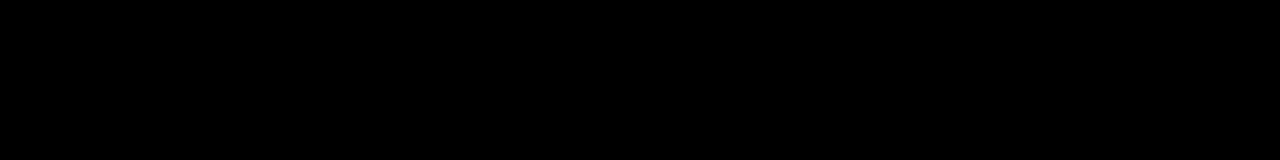
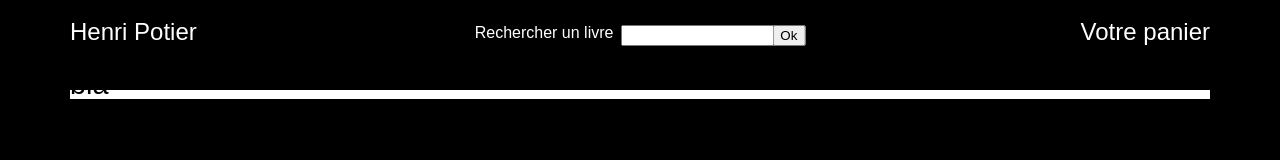
Before and after one commit to Abibibi/henri-potier, a React app: page / in a window 1280 px wide. Built offline with nearby package versions, Linux system fonts and the light colour scheme.

Commit message:
header ok

```diff
--- a/src/components/App/app.scss
+++ b/src/components/App/app.scss
@@ -1,5 +1,6 @@
 #app {
-  font-size: 1.2em;
-  text-align: center;
-  margin: 1em;
+  display: flex;
+  flex-direction: column;
+  justify-content: center;
+  align-items: center;
 }
--- a/src/components/App/index.js
+++ b/src/components/App/index.js
@@ -3,11 +3,13 @@ import React from 'react';
 
 // == Import : local
 import './app.scss';
+import Home from '../../pages/Home';
+
 
 // == Composant
 const App = () => (
   <div id="app">
-    App React
+    <Home />
   </div>
 );
 
--- a/src/components/Header/Header.js
+++ b/src/components/Header/Header.js
@@ -1,16 +1,29 @@
 import styled from 'styled-components';
 import { SCREEN } from '../../styles/theme';
 
+
 const HeaderStyled = styled.header`
   background: ${({ theme }) => theme.color.black};
+  font-size: ${({ theme }) => theme.font.XXS};
+  color: ${({ theme }) => theme.color.white};
   width: 100%;
   max-width: 1140px;
   height: 80px;
-  top: 0;
+  top: 20px;
+  position: relative;
   display: flex;
+  flex-direction: column;
   justify-content: space-between;
-  align-items: center;
-  position: fixed;
+
+  div:first-child {
+    display: flex;
+    flex-direction: row;
+    justify-content: space-between;
+  }
+
+  @media only screen and (max-width: 1139px) {
+    padding: 0 ${({ theme }) => theme.spacing.S};
+  }
 
   ${SCREEN.DESKTOP} {
     height: 70px;
@@ -23,8 +36,48 @@ const HeaderStyled = styled.header`
     font-size: ${({ theme }) => theme.font.S};
   }
 
-  @media only screen and (max-width: 1139px) {
-    padding: 0 ${({ theme }) => theme.spacing.L};
+  form {
+
+    label {
+      font-size: 1rem;
+    }
+
+    div {
+      width: 100%;
+      position: relative;
+    }
+
+    button {
+      position: absolute;
+      right: 0;
+      bottom: 0;
+    }
+
+    ${SCREEN.MOBILE_AND_TABLET} {
+      width: 100%;
+
+      input {
+        width: 100%;
+        height: 20px;
+      }
+
+      button {
+        height: 20px;
+      }
+    }
+
+    ${SCREEN.DESKTOP} {
+      width: 29%;
+      position: absolute;
+      left: 50%;
+      transform: translateX(-50%);
+      display: flex;
+      align-items: center;
+
+      label {
+        width: 100%;
+      }
+    }
   }
 `;
 
--- a/src/components/Header/index.js
+++ b/src/components/Header/index.js
@@ -5,16 +5,20 @@ import HeaderStyled from './Header';
 
 const Header = () => (
   <HeaderStyled>
-    <h1><a>Henri Potier</a></h1>
+    <div>
+      <h1><a>Henri Potier</a></h1>
+      <a>Votre panier</a>
+    </div>
     <form>
-      <label htmlFor="book">Rechercher un livre
+      <label htmlFor="book">Rechercher un livre</label>
+      <div>
         <input
           id="book"
           name="book"
           title="Veuillez saisir un titre de livre"
         />
-      </label>
-      <a>Votre panier</a>
+        <button type="submit">Ok</button>
+      </div>
     </form>
   </HeaderStyled>
 );
--- a/src/layout/InnerLayout.js
+++ b/src/layout/InnerLayout.js
@@ -5,14 +5,13 @@ import { SCREEN } from '../styles/theme';
 const InnerLayout = styled.div`
   width: 100%;
   max-width: 1140px;
-  background: ${({ theme }) => theme.color.white};
 
   ${SCREEN.BIGGER_DESKTOP} {
     max-width: 1340px;
   }
 
   @media only screen and (max-width: 1139px) {
-    padding: ${({ theme }) => theme.spacing.L} ${({ theme }) => theme.spacing.L} 0;
+    padding: 0 ${({ theme }) => theme.spacing.S};
   }
 `;
 
--- a/src/pages/Home/Home.js
+++ b/src/pages/Home/Home.js
@@ -4,6 +4,7 @@ import { SCREEN } from '../../styles/theme';
 
 const HomeStyled = styled.div`
   width: 100%;
+  background: ${({ theme }) => theme.color.white};
   display: flex;
   flex-direction: column;
 
--- a/src/pages/Home/index.js
+++ b/src/pages/Home/index.js
@@ -8,7 +8,7 @@ const Home = () => {
 
   return (
     <Layout>
-      <HomeStyled></HomeStyled>
+      <HomeStyled>bla</HomeStyled>
     </Layout>
   );
 };
```
Also changed, not shown: src/components/App/App.test.js (added, +19 -0 lines), src/components/Header/Header.test.js (+15 -5 lines), src/pages/Home/Home.test.js (+1 -0 lines), src/styles/_reset.css (line endings or trailing spaces).
